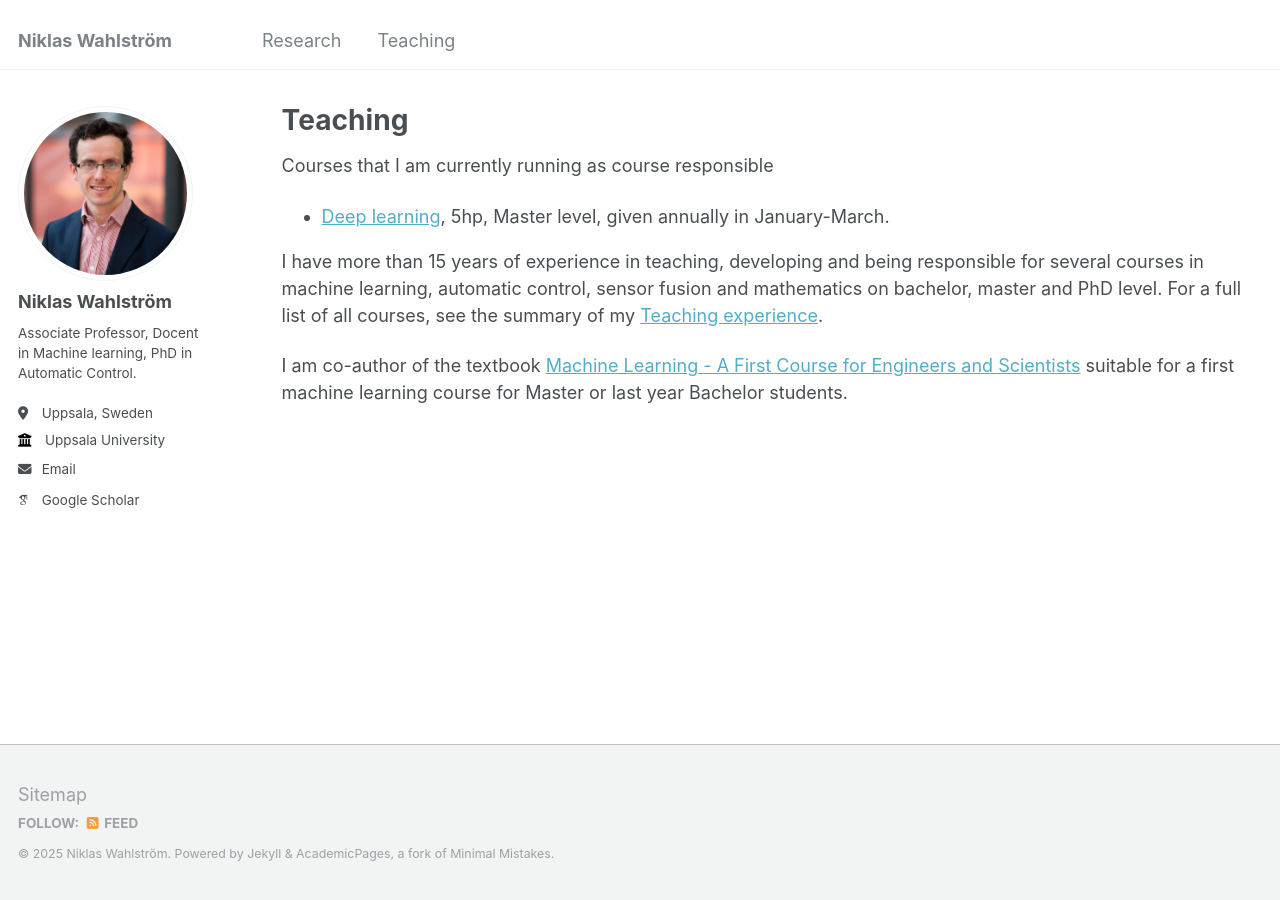
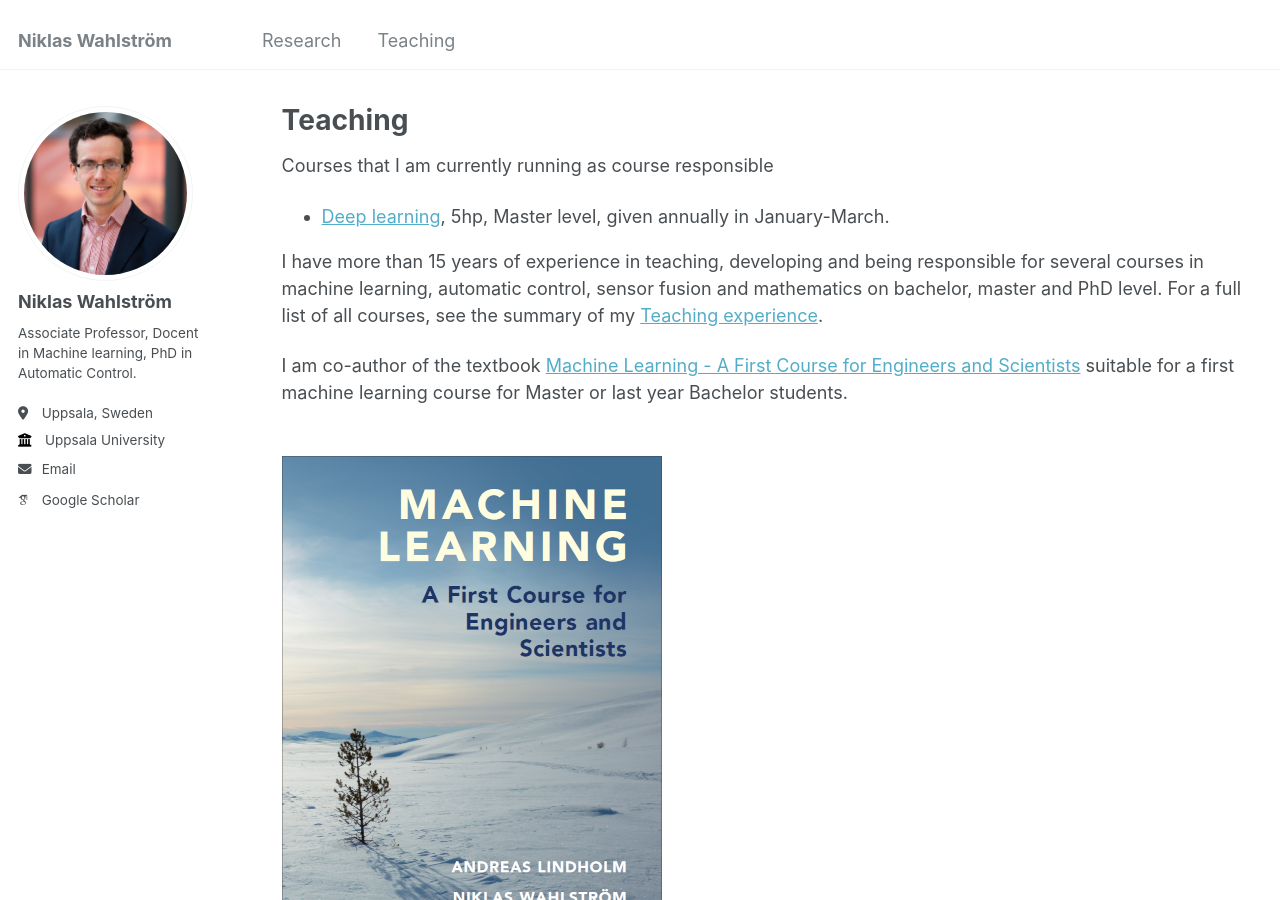
Before and after one commit to nikwa/nikwa.github.io, a Jekyll site: the page built from _pages/teaching.md, in a window 1280 px wide and 900 px high. Built offline with Jekyll 4.4.1, drawn with Linux system fonts in a browser that asks for light colours; some web fonts are replaced.

Commit message:
book cover

```diff
--- a/_pages/teaching.md
+++ b/_pages/teaching.md
@@ -16,6 +16,8 @@ I have more than 15 years of experience in teaching, developing and being respon
 
 I am co-author of the textbook [Machine Learning - A First Course for Engineers and Scientists](https://smlbook.org/) suitable for a first machine learning course for Master or last year Bachelor students.
 
+<br/><img src='/images/cover_small.png'>
+
 <!--
 {% for post in site.teaching reversed %}
   {% include archive-single.html %}
```
Also changed, not shown: images/cover_small.png (added).
